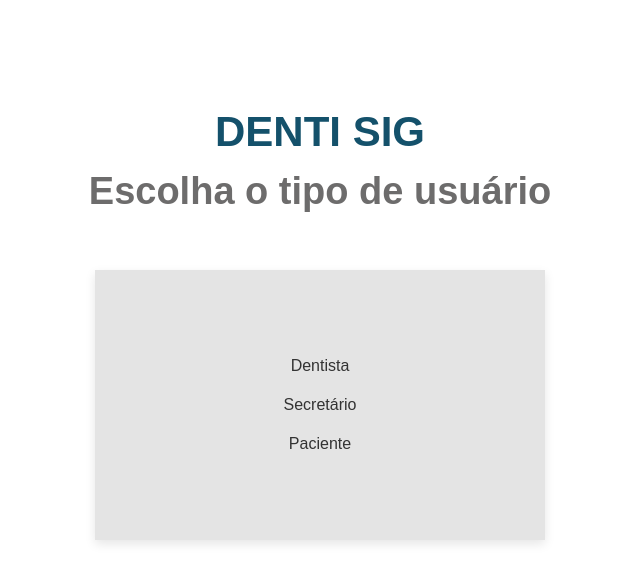
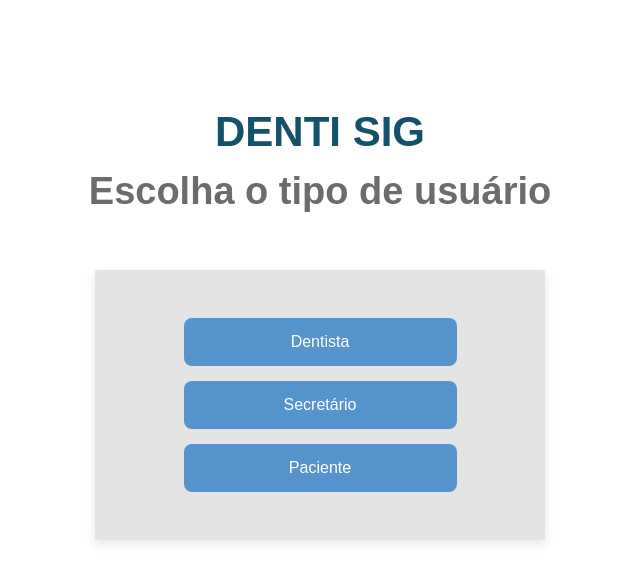
Before and after one commit to reskyz1/Denti-SIG, an Angular app in the folder web/Denti-SIG/: page /register in a window 1280 px wide. Shown: the top 582 px of the page, without its empty margins (320-960 px from the left). Built offline with nearby package versions, Linux system fonts and the light colour scheme.

Commit message:
correçao da tela de registro

```diff
--- a/web/Denti-SIG/src/app/features/auth/register/register.component.scss
+++ b/web/Denti-SIG/src/app/features/auth/register/register.component.scss
@@ -46,3 +46,15 @@
   transition: background-color 0.3s;
   width: 70%; /* botão ocupa toda a largura do card */
 }
+
+.register_component .card a{
+    background-color: #5594CD; /* azul escuro */
+    color: white;
+    border: none;
+    padding: 12px 24px;
+    border-radius: 8px;
+    font-size: 16px;
+    cursor: pointer;
+    transition: background-color 0.3s;
+    width: 70%; /* botão ocupa toda a largura do card */
+  }
```
